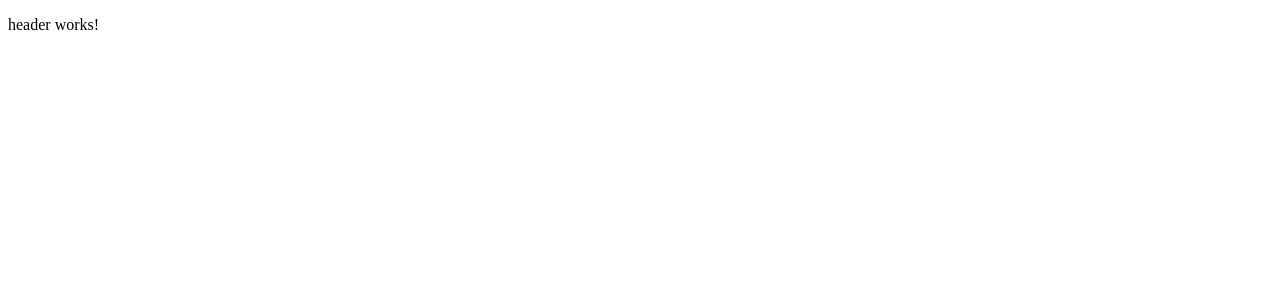
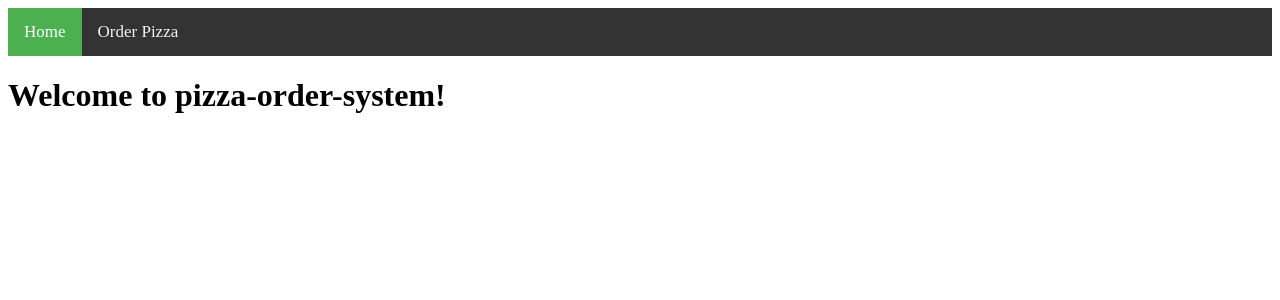
Before and after one commit to metsehaf/pizza-order-system, an Angular app: page / in a window 1280 px wide. Shown: the top 300 px of the page. Built offline with nearby package versions, Linux system fonts and the light colour scheme.

Commit message:
Added header nav bar on home page

```diff
--- a/package.json
+++ b/package.json
@@ -21,7 +21,7 @@
     "@angular/platform-browser-dynamic": "^6.1.0",
     "@angular/router": "^6.1.0",
     "core-js": "^2.5.4",
-    "rxjs": "^6.0.0",
+    "rxjs": "6.0.0",
     "zone.js": "~0.8.26"
   },
   "devDependencies": {
--- a/src/app/app-routing.module.ts
+++ b/src/app/app-routing.module.ts
@@ -5,7 +5,7 @@ import { OrderPizzaComponent } from './order-pizza/order-pizza.component';
 
 const routes: Routes = [
   {
-    path: 'home',
+    path: '',
     component: HomeComponent
   },
   {
--- a/src/app/header/header.component.css
+++ b/src/app/header/header.component.css
@@ -0,0 +1,27 @@
+/* Add a black background color to the top navigation */
+.topnav {
+  background-color: #333;
+  overflow: hidden;
+}
+
+/* Style the links inside the navigation bar */
+.topnav a {
+  float: left;
+  color: #f2f2f2;
+  text-align: center;
+  padding: 14px 16px;
+  text-decoration: none;
+  font-size: 17px;
+}
+
+/* Change the color of links on hover */
+.topnav a:hover {
+  background-color: #ddd;
+  color: black;
+}
+
+/* Add a color to the active/current link */
+.topnav a.active {
+  background-color: #4CAF50;
+  color: white;
+}
--- a/src/app/header/header.component.html
+++ b/src/app/header/header.component.html
@@ -1,3 +1,4 @@
-<p>
-  header works!
-</p>
+<div class="topnav">
+  <a class="active" href="#home">Home</a>
+  <a href="#news">Order Pizza</a>
+</div>
```
Also changed, not shown: 1 other file (tests, documents, lock files or other folders).
